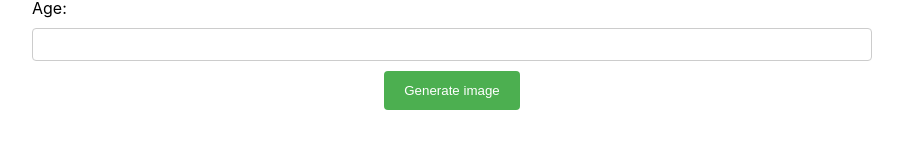
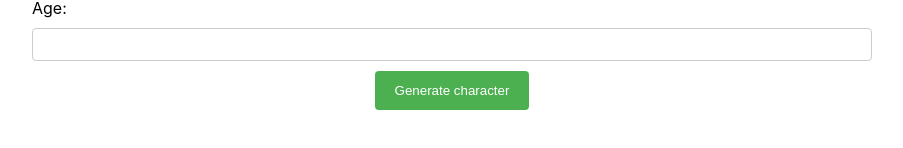
Before and after one commit to nathaliafab/FantasyLab, a React (Create React App) app in the folder my-app/: page /character in a window 1280 px wide. Shown: the part 460-608 px from the top of the page, without its empty margins (188-1091 px from the left). Built offline with nearby package versions, Linux system fonts and the light colour scheme.

Commit message:
fix text

```diff
--- a/my-app/src/pages/GenerateCharacter/index.jsx
+++ b/my-app/src/pages/GenerateCharacter/index.jsx
@@ -22,7 +22,7 @@ function GenerateCharacter() {
 
     const { Configuration, OpenAIApi } = require("openai");
     const configuration = new Configuration({
-      apiKey: "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",
+      apiKey: "",
     });
 
     const openai = new OpenAIApi(configuration);
@@ -75,7 +75,7 @@ function GenerateCharacter() {
         <input type="text" value={age} onChange={e => setAge(e.target.value)} required />
       </div>
 
-      <button onClick={generateImage}>Generate image</button>
+      <button onClick={generateImage}>Generate character</button>
 
       <div className="image-container">
         {isLoading ? <p>Loading...</p> :
```
